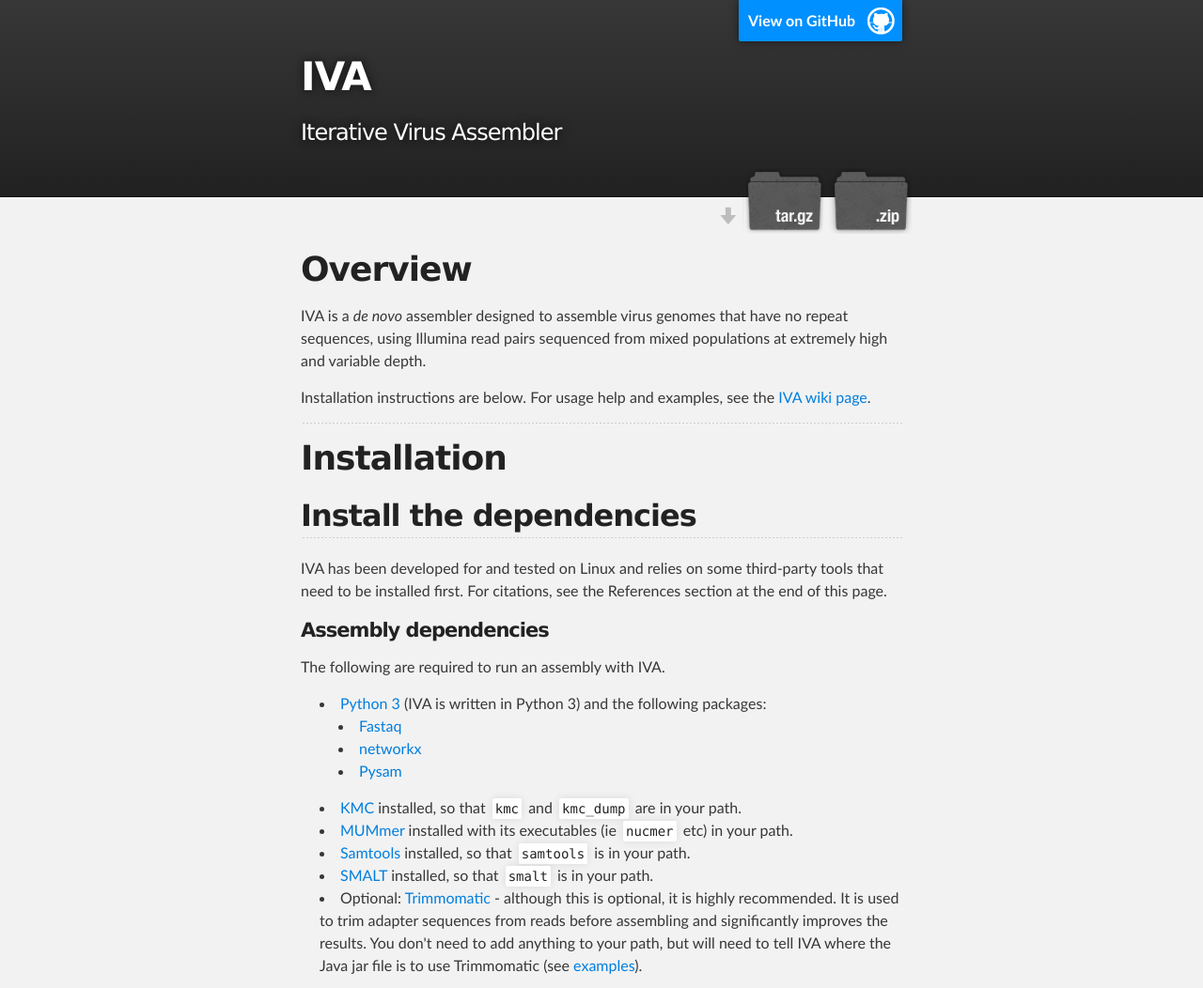
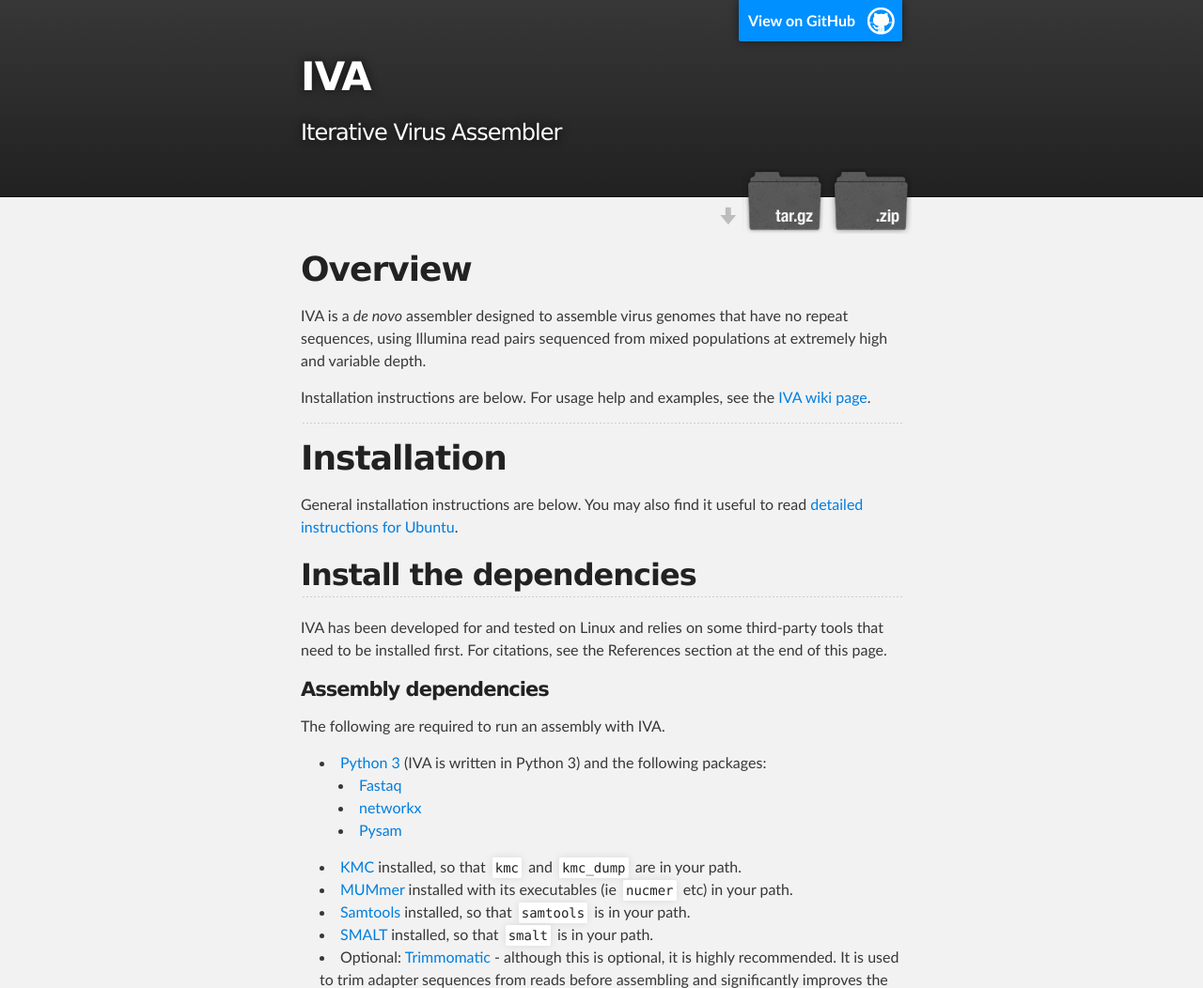
Before and after one commit to sanger-pathogens/iva, a plain HTML site: page index.html in a window 1280 px wide. Shown: the top 1052 px of the page at 94% size. Drawn offline with Linux system fonts and the light colour scheme.

Commit message:
add link to Ubuntu installation wiki page

```diff
--- a/index.html
+++ b/index.html
@@ -43,6 +43,10 @@ the <a href="https://github.com/sanger-pathogens/iva/wiki">IVA wiki page</a>.</p
 
 <hr><h1>
 <a name="installation" class="anchor" href="#installation"><span class="octicon octicon-link"></span></a>Installation</h1>
+
+<p>General installation instructions are below. You may also find it useful to read
+  <a href="https://github.com/sanger-pathogens/iva/wiki/Installation-notes-for-Ubuntu">detailed instructions for Ubuntu</a>.
+</p>
 
 <h2>
 <a name="install-the-dependencies" class="anchor" href="#install-the-dependencies"><span class="octicon octicon-link"></span></a>Install the dependencies</h2>
```
